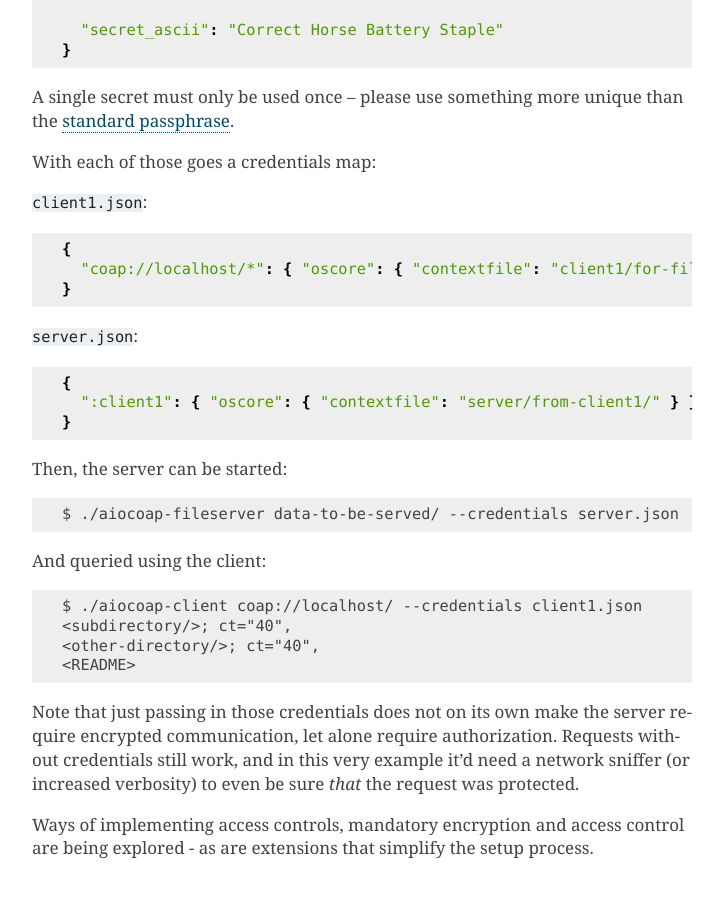
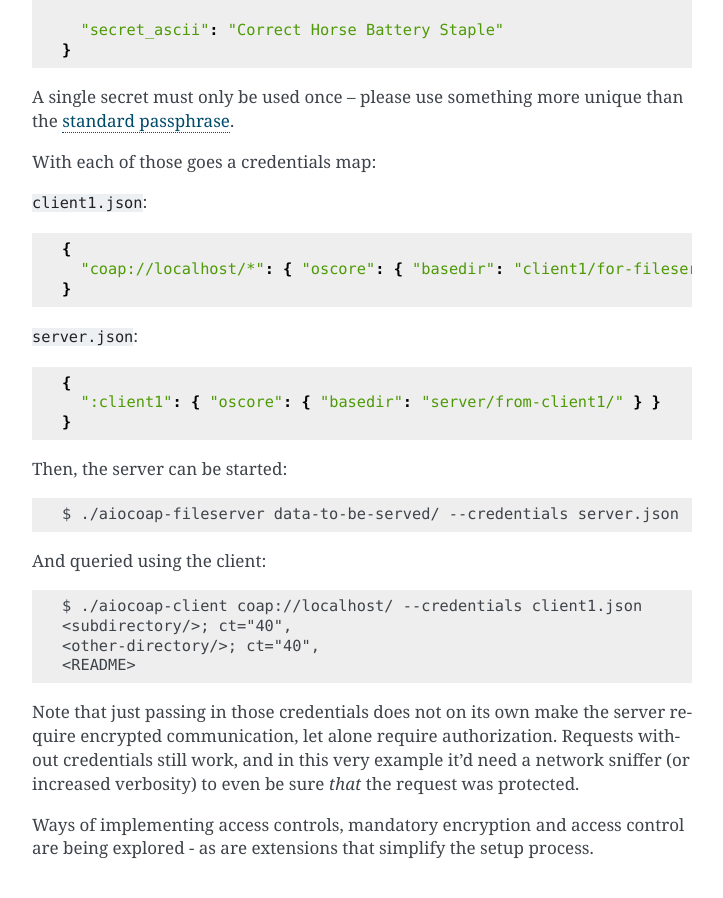
Before and after one commit to chrysn/aiocoap, a Sphinx documentation site: the page built from doc/stateofoscore.rst, in a window 1280 px wide and 900 px high, scrolled down 2198 px. Shown: the whole window, without its empty margins (388-1111 px from the left). Built offline with Sphinx 7.4.7, drawn with Linux system fonts in a browser that asks for light colours; pages that are not in the unit, such as notebooks, are missing from menus; the version number could not be read and is left out.

Commit message:
treewide: Apply contextfile->basedir rename

```diff
--- a/doc/stateofoscore.rst
+++ b/doc/stateofoscore.rst
@@ -110,13 +110,13 @@ With each of those goes a credentials map:
 ``client1.json``::
 
   {
-    "coap://localhost/*": { "oscore": { "contextfile": "client1/for-fileserver/" } }
+    "coap://localhost/*": { "oscore": { "basedir": "client1/for-fileserver/" } }
   }
 
 ``server.json``::
 
   {
-    ":client1": { "oscore": { "contextfile": "server/from-client1/" } }
+    ":client1": { "oscore": { "basedir": "server/from-client1/" } }
   }
 
 Then, the server can be started::
```
Also changed, not shown: 3 other files.
